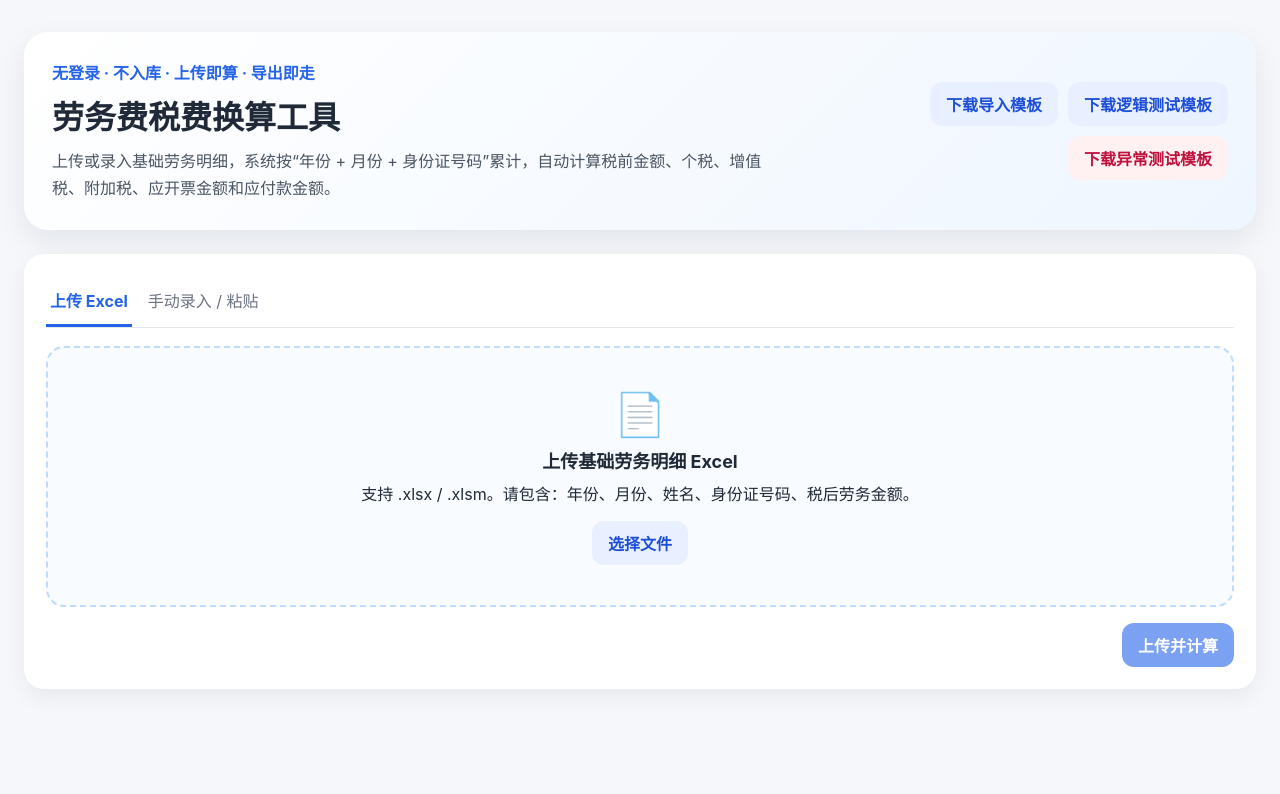
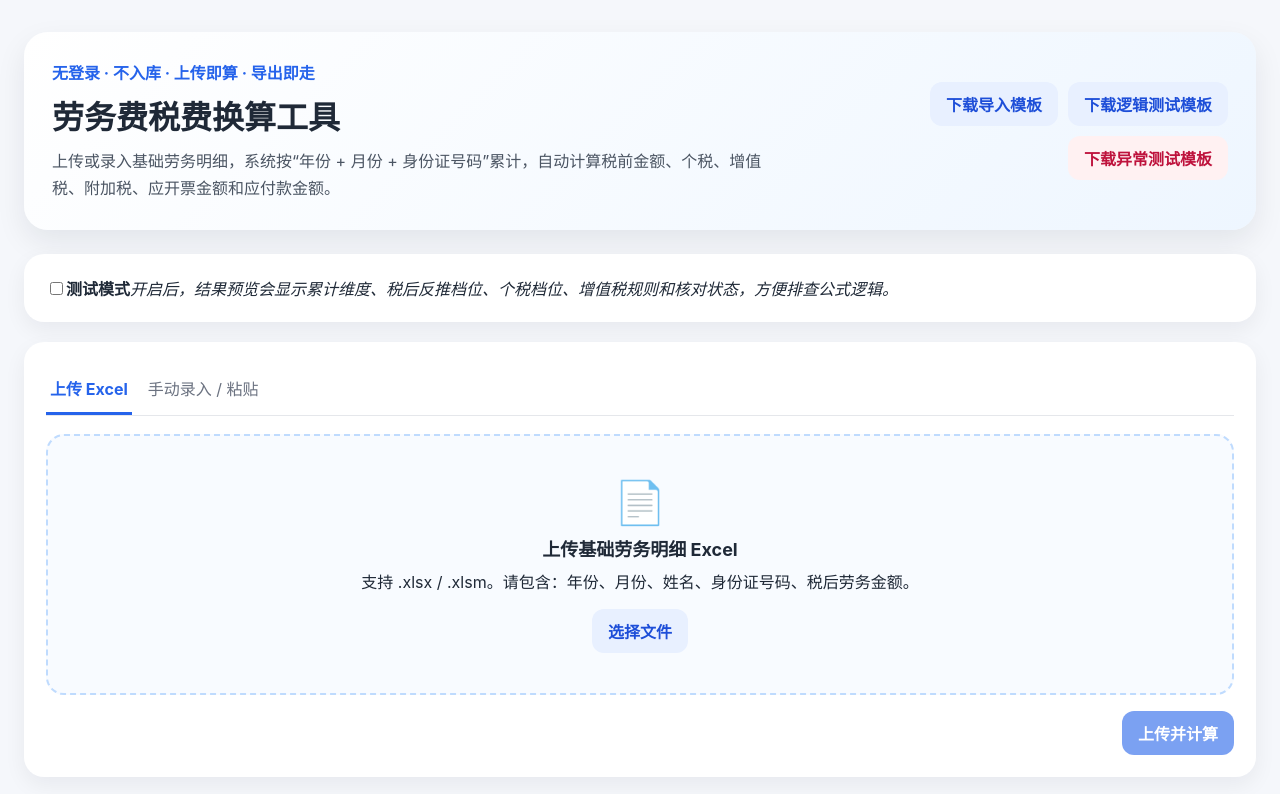
Before and after one commit to sdwurg180507280211/labor-tax-tool, a Vue app in the folder frontend/: page / in a window 1280 px wide. Shown: the top 794 px of the page. Built offline with nearby package versions, Linux system fonts and the light colour scheme; no server answers.

Commit message:
feat: add frontend test mode toggle

```diff
--- a/frontend/src/views/LaborTaxTool.vue
+++ b/frontend/src/views/LaborTaxTool.vue
@@ -11,6 +11,16 @@
         <button class="secondary" @click="handleDownloadLogicTestTemplate">下载逻辑测试模板</button>
         <button class="secondary danger-soft" @click="handleDownloadErrorTestTemplate">下载异常测试模板</button>
       </div>
+    </section>
+
+    <section class="card tool-options">
+      <label class="test-mode-toggle">
+        <input v-model="testMode" type="checkbox" />
+        <span>
+          <strong>测试模式</strong>
+          <em>开启后，结果预览会显示累计维度、税后反推档位、个税档位、增值税规则和核对状态，方便排查公式逻辑。</em>
+        </span>
+      </label>
     </section>
 
     <section class="card">
@@ -38,13 +48,14 @@
         <div>
           <h2>计算结果预览</h2>
           <p>页面仅展示核心字段；导出 Excel 会包含“原表格式台账”“清晰版台账”“公式版台账”“测试核对报告”四个 Sheet。</p>
+          <p v-if="testMode" class="debug-hint">测试模式已开启：当前表格额外显示每行计算档位和公式排查信息。</p>
         </div>
         <div class="action-row">
           <button class="secondary" @click="clearResult">清空结果</button>
           <button class="primary" :disabled="loading" @click="handleExport">导出完整台账 Excel</button>
         </div>
       </div>
-      <ResultTable :rows="resultRows" />
+      <ResultTable :rows="resultRows" :debug-mode="testMode" />
     </section>
   </main>
 </template>
@@ -69,6 +80,7 @@ const error = ref('')
 const resultRows = ref([])
 const inputRows = ref([])
 const summary = ref(null)
+const testMode = ref(false)
 
 async function runTask(task) {
   loading.value = true
```
